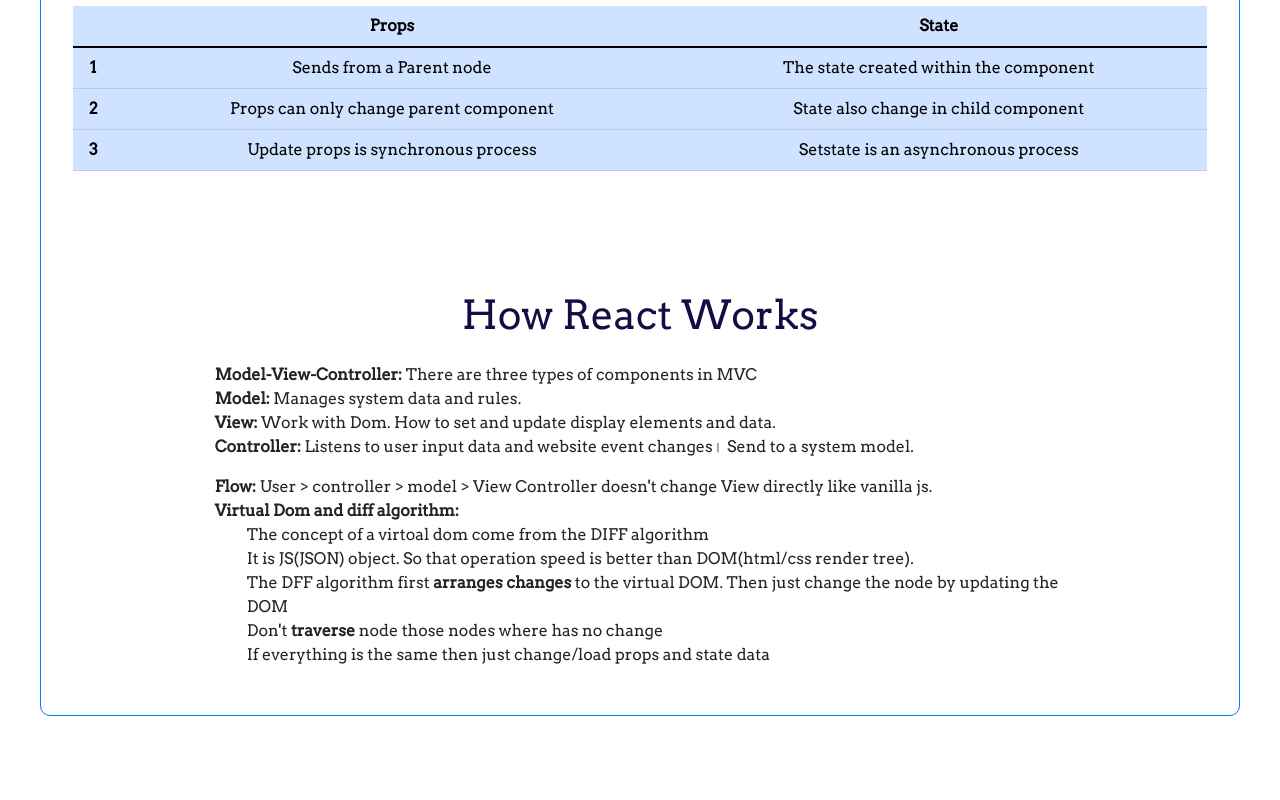
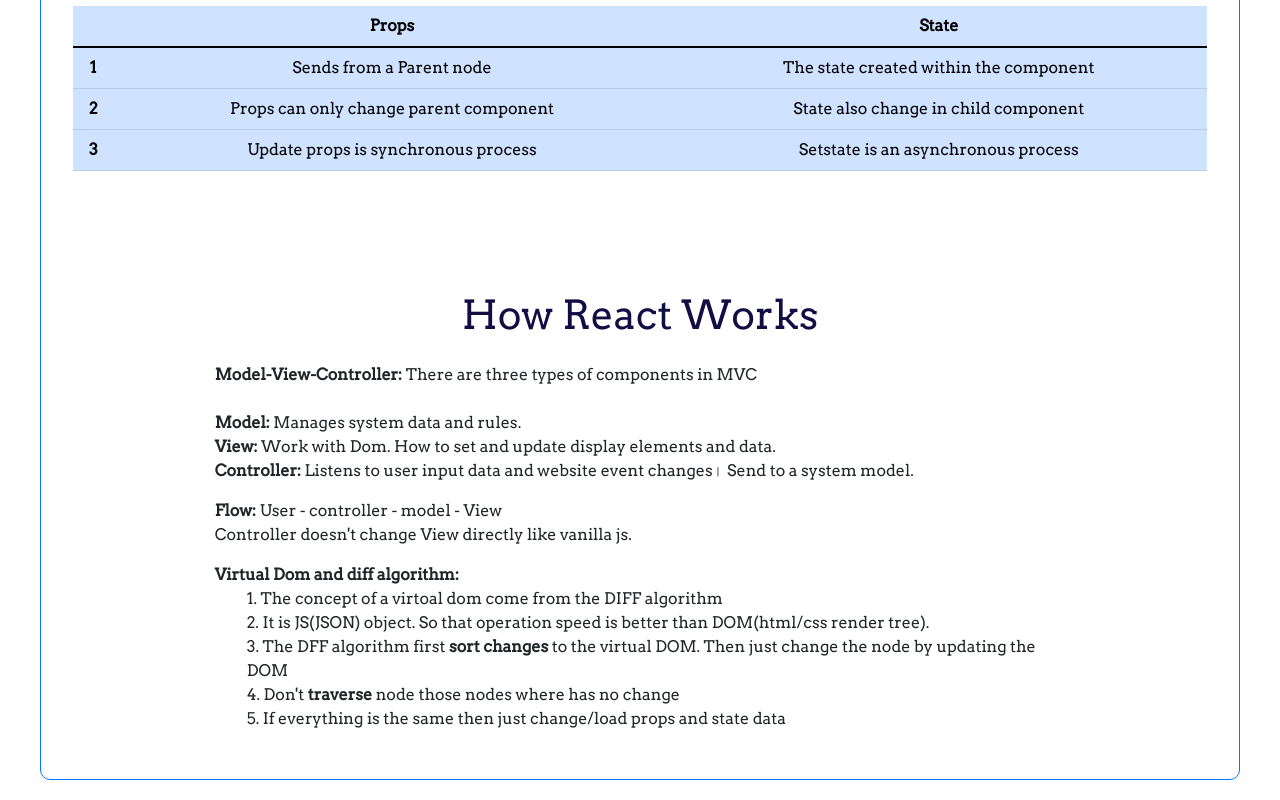
Before and after one commit to bdavijit/lucky-one-bdavijit, a React (Create React App) app: page / in a window 1280 px wide. Shown: the part 2189-2989 px from the top of the page. Before the commit the page ends 2925 px from the top, so only its background shows below. Built offline with nearby package versions, Linux system fonts and the light colour scheme.

Commit message:
add comment

```diff
--- a/src/App.js
+++ b/src/App.js
@@ -11,6 +11,7 @@
   const [products, setProducts] = useState([]);
   const [cartProducts, setcartProducts] = useState([]);
 
+  //loadData
   useEffect(() => {
     fetch("products.JSON").then(async (response) => {
       try {
@@ -24,6 +25,8 @@
     });
   }, []);
 
+
+  //collect cart data from storage
   useEffect(() => {
     const cartData = localStorage.getItem("cart");
     const savedCart = [];
@@ -37,17 +40,19 @@
           (product) => product.id === storedCart.id
         );
         if (addedProduct) {
-          // const quantity = storedCart[id];
+
           addedProduct.quantity = storedCart.quantity;
           savedCart.push(addedProduct);
         }
       }
-      console.log(savedCart);
+
     }
 
     setcartProducts(savedCart);
   }, [products]);
 
+
+  //store to local storage
   const StorData = () => {
     console.log(cartProducts);
 
@@ -60,9 +65,11 @@
     localStorage.setItem("cart", JSON.stringify(cartData));
   };
 
+  //click delete button -> delete item from cart
   const DeleteCart = ({ id }) => {
     const rest = cartProducts.filter((product) => product.id !== id);
     setcartProducts(rest);
+    StorData();
   };
 
   const AddtoCart = (AddProduct, btnIdentity = "plus") => {
@@ -102,6 +109,7 @@
 
   // console.log(cartProducts);
 
+  //use in other component
   const countfun = () => {
     setCount(count + 1);
   };
--- a/src/components/QNA/QNA.js
+++ b/src/components/QNA/QNA.js
@@ -40,25 +40,26 @@
           <p>
             <strong>Model-View-Controller:</strong> There are three types of
             components in MVC
-            <br /> <strong> Model:</strong> Manages system data and rules.
+            <br /><br /> <strong> Model:</strong> Manages system data and rules.
             <br /> <strong>View:</strong> Work with Dom. How to set and update
             display elements and data.
             <br /> <strong> Controller:</strong> Listens to user input data and
             website event changes। Send to a system model.
           </p>
           <p>
-          <strong>Flow:</strong> User > controller > model > View
+          <strong>Flow:</strong> User - controller - model - View<br></br>
              Controller doesn't change View directly like vanilla js.<br></br>
+           </p>
            <strong>Virtual Dom and diff algorithm:</strong>
-           <ol>
-               <li>The concept of a virtoal dom come from the DIFF algorithm</li>
-               <li>It is JS(JSON) object. So that operation speed is better than DOM(html/css render tree).</li>
-               <li>The DFF algorithm first <b>arranges changes</b> to the virtual DOM. Then just change the node by updating the DOM</li>
-               <li>Don't <b>traverse</b> node those nodes where has no change</li>
-               <li>If everything is the same then just change/load props and state data</li>
-           </ol>
+           <ul>
+               <li>1. The concept of a virtoal dom come from the DIFF algorithm</li>
+               <li>2. It is JS(JSON) object. So that operation speed is better than DOM(html/css render tree).</li>
+               <li>3. The DFF algorithm first <b>sort changes</b> to the virtual DOM. Then just change the node by updating the DOM</li>
+               <li>4. Don't <b>traverse</b> node those nodes where has no change</li>
+               <li>5. If everything is the same then just change/load props and state data</li>
+           </ul>
 
-          </p>
+
         </div>
       </section>
     </>
--- a/src/components/cart/Cart.js
+++ b/src/components/cart/Cart.js
@@ -28,7 +28,7 @@
     let cart = cartProducts.map((product) => product);
     let value;
 
-
+    // generate random value
     for (;;) {
       value = Math.floor(Math.random() * 11);
       // console.log(value);
@@ -38,24 +38,19 @@
         return;
       }
       if (cartlength - 1 < value) {
-        continue;
+        continue; //if random value is bigger than cartlength then again generator
       } else {
         break;
       }
     }
-    // const entries = Object.entries(cart[value]);
-    // const entries = Object.entries(cart[value]);
+
     cart2 = [...cart2, cart[value]];
 
-    // console.log("final", value, cart2, typeof cart2);
+
 
     setcartProducts(cart2);
   };
 
-  // const setone =(data) =>{
-
-  //   // setcartProducts(data)
-  // }
 
   return (
     <>
@@ -132,7 +127,7 @@
             type="button"
             onClick={UndoFromdb}
           >
-            Undo From db
+            Undo
           </button>
         </div>
 
@@ -155,7 +150,7 @@
             </p>
             <h5>
               Grand Total:{" "}
-              <span className="text-primary">${grandTotal.toFixed(2)}</span>
+              <span className="text-primary">${grandTotal?.toFixed(2)}</span>
             </h5>
           </div>
         </section>
--- a/src/components/shop/Shop.js
+++ b/src/components/shop/Shop.js
@@ -15,15 +15,15 @@
               <div className="MyCard">
                 <div className="image_height">
                   <img
-                    src={product.image}
+                    src={product?.image}
                     className="my-img-fluid"
-                    alt={product.name}
+                    alt={product?.name}
                   />
                 </div>
                 <div className="card-body">
-                  <h5 className="card-title text-center">{product.name}</h5>
+                  <h5 className="card-title text-center">{product?.name}</h5>
                   <p className="card-text text-center fw-bold text-primary">
-                    {product.price}
+                    {product?.price}
                   </p>
 
                   <div className="d-grid gap-2">
```
